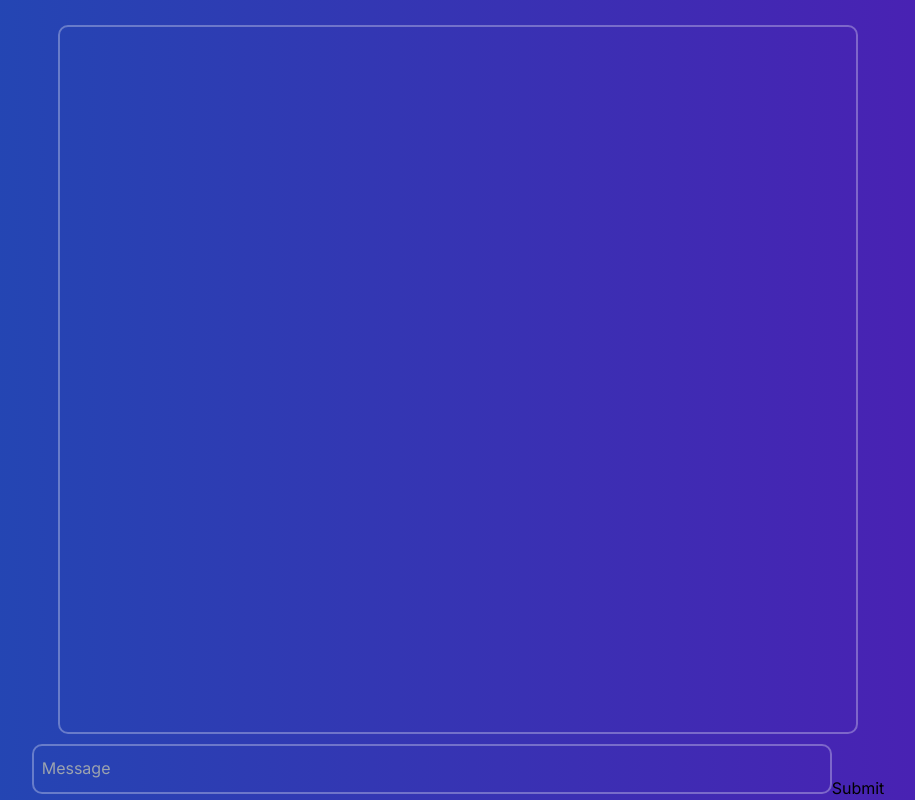
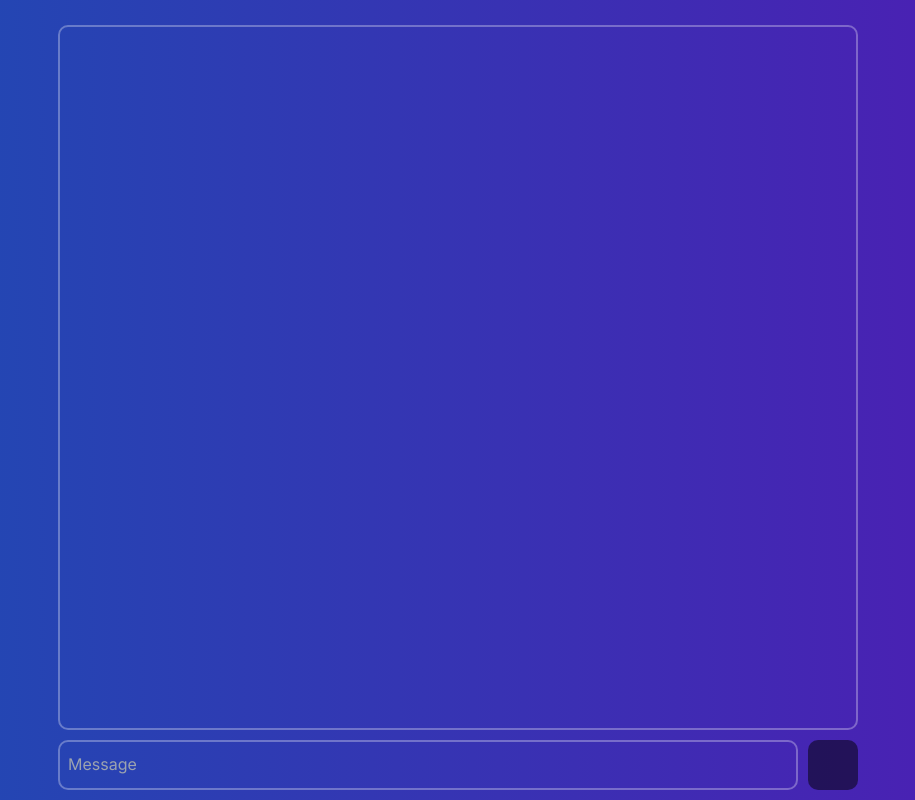
Before and after one commit to ThangTLuong/AI_web_application, a Next.js app in the folder application/: page /neuro in a window 1280 px wide. Shown: the whole page, without its empty margins (182-1097 px from the left). Built offline with nearby package versions, Linux system fonts and the light colour scheme.

Commit message:
Neuro page style

```diff
--- a/application/src/app/( pages )/neuro/page.tsx
+++ b/application/src/app/( pages )/neuro/page.tsx
@@ -1,19 +1,21 @@
 import "@/styles/neuro.css";
 
 export default function Neuro() {
-  async function onSubmitButton(formData: FormData) {
+  async function onSubmit(formData: FormData) {
     "use server";
     let message: string = formData.get("name") as string;
     message = message.trim();
-    console.log(message);
+    if (message !== "") console.log(message);
   }
 
   return (
     <div className="page-container">
       <div className="chat-history"></div>
-      <form action={onSubmitButton}>
+      <form className="form" action={onSubmit}>
         <textarea name="name" className="user-input" placeholder="Message" />
-        <button type="submit">Submit</button>
+        <button type="submit">
+          <div className="submit-button"></div>
+        </button>
       </form>
     </div>
   );
--- a/application/src/styles/neuro.css
+++ b/application/src/styles/neuro.css
@@ -17,7 +17,6 @@ body {
   border: 2px solid rgba(255, 255, 255, 0.3);
   border-radius: 10px;
   width: 800px;
-  min-width: 520px;
 }
 
 .chat-history {
@@ -26,9 +25,14 @@ body {
   margin-top: 25px;
 }
 
+.form {
+  display: flex;
+}
+
 .user-input {
   height: 50px;
   min-height: 50px;
+  width: 740px;
   resize: none;
   margin-top: 10px;
   color: rgb(0, 0, 0);
@@ -48,7 +52,19 @@ textarea {
 }
 
 @media screen and (max-width: 800px) {
-  .chat-history, .user-input {
-    width: 100%;
+  .chat-history {
+    width: 520px;
+  }
+
+  .user-input {
+    width: 465px;
   }
 }
+
+.submit-button {
+  height: 50px;
+  width: 50px;
+  background-color: rgba(0, 0, 0, 0.5);
+  border-radius: 10px;
+  margin: 10px 0 10px 10px;
+}
```
